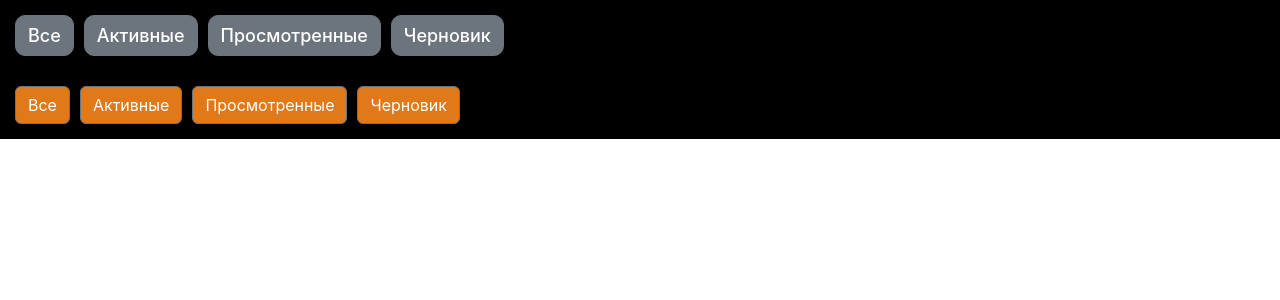
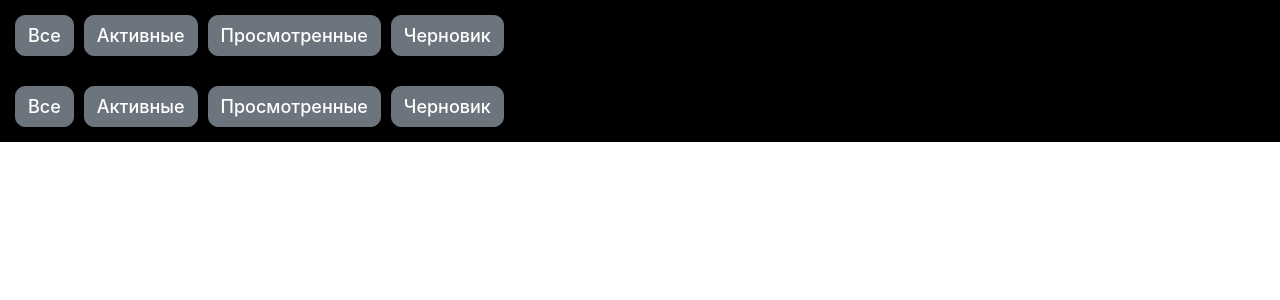
Before and after one commit to Anto-MSHK/podhod_front, a React (Create React App) app: page /uikit1 in a window 1280 px wide. Shown: the top 300 px of the page. Built offline with nearby package versions, Linux system fonts and the light colour scheme.

Commit message:
buttonsGroup

```diff
--- a/src/components/buttonGroup/selectBtnGroup/selectBtnGroup.tsx
+++ b/src/components/buttonGroup/selectBtnGroup/selectBtnGroup.tsx
@@ -25,12 +25,14 @@ export const SelectBtnGroup: FC<selectBtnI> = ({data}) => {
             {data && data.map((el, index) => {
                 index++
                 return (
-                    <div>
+                    <div key={index}>
                         <Button
-                            style={{backgroundColor: '#DF791A', color: 'white'}}
+                            color={cSelected.includes(index) ? "warning" : undefined}
+                            className={`${styles.btnItem} ${
+                                cSelected.includes(index) ? styles.orange : ""
+                            }`}
                             onClick={() => onCheckboxBtnClick(index)}
                             active={cSelected.includes(index)}
-                            outline
                         >
                             {el.name}
                         </Button>
```
Also changed, not shown: src/components/buttonGroup/radioBtnGroup/radioBtnGroup.tsx (line endings or trailing spaces).
